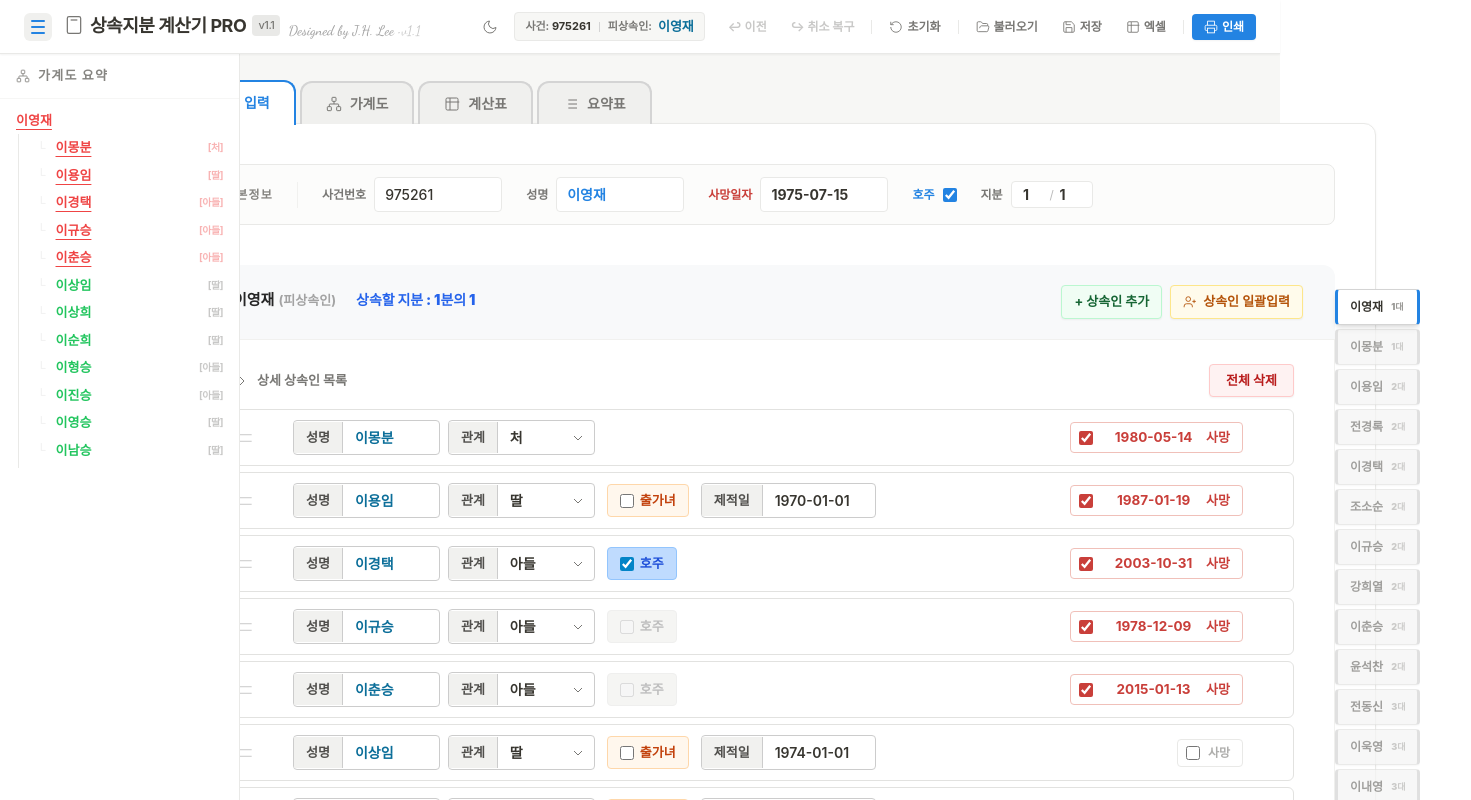
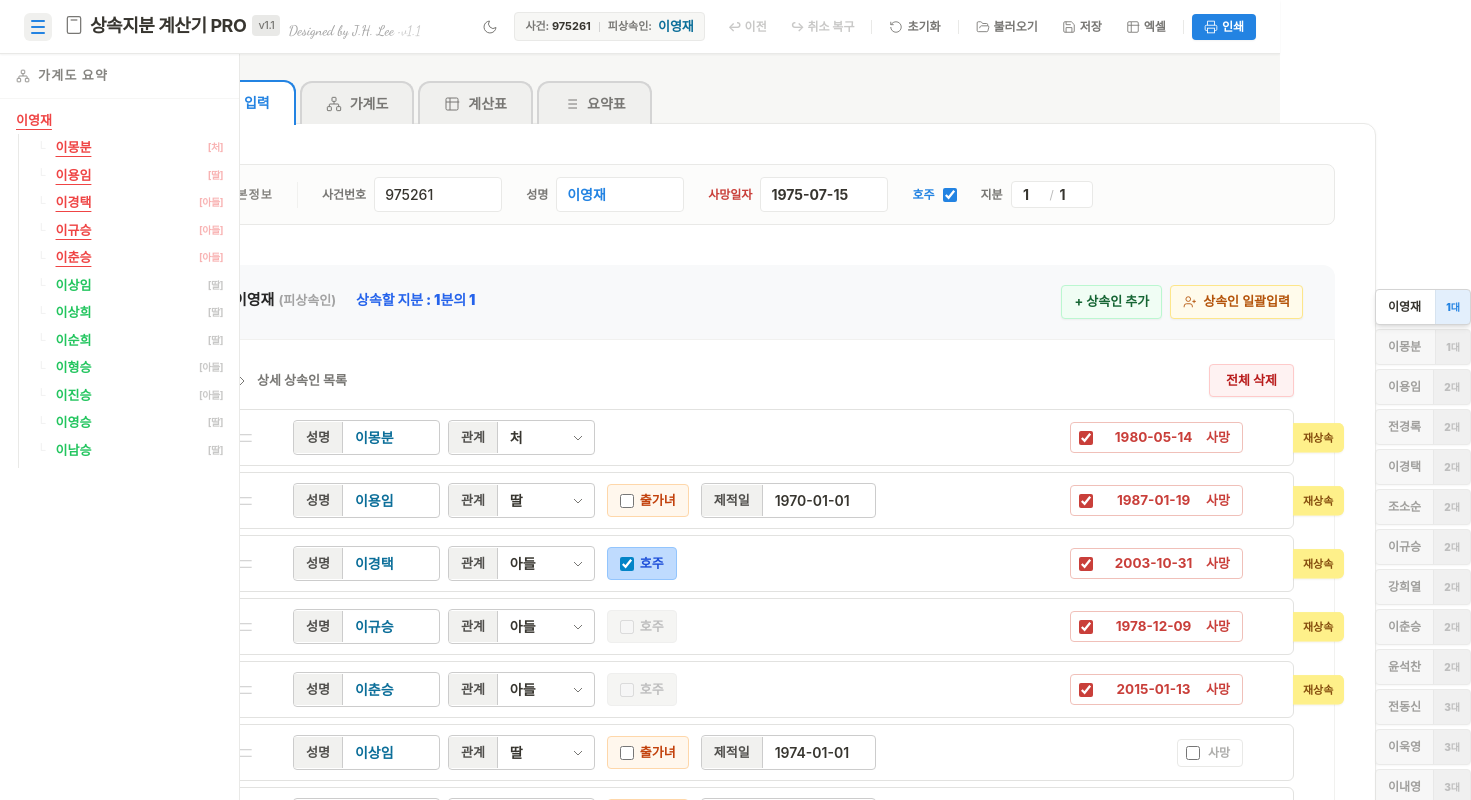
Before and after one commit to wallmendi-beep/inherit-calc, a React (Vite) app: page / in a window 1280 px wide. Shown: the top 800 px of the page, 1471 px wide, since content can reach past the window. Built offline with nearby package versions, Linux system fonts and the light colour scheme.

Commit message:
UI 향상: 대습 행 재상속 포스트잇 탭 부착 및 우측 세대 탭 투톤 디자인 개편 완료

```diff
--- a/src/App.jsx
+++ b/src/App.jsx
@@ -493,6 +493,12 @@ function App() {
     return Array.from(tabMap.values());
   }, [tree]);
 
+  // 진행 중인 활성 탭 객체 참조 (부모, 레벨 정보 포함)
+  const activeTabObj = useMemo(() => {
+    if (!deceasedTabs) return null;
+    return deceasedTabs.find(t => t.id === activeDeceasedTab) || null;
+  }, [deceasedTabs, activeDeceasedTab]);
+
   // 탭 목록이 변경되면 현재 탭이 업는지 확인
   useEffect(() => {
     const tabIds = deceasedTabs.map(t => t.id);
@@ -938,13 +944,16 @@ function App() {
 
                     return (
                       <div className="flex no-print relative z-10 gap-0">
-                        {/* 📂 Post-it 탭 — 카드 오른쪽 바깥에 부착 */}
-                        <div className="absolute top-6 left-full flex flex-col gap-1 pointer-events-auto z-20">
+                        {/* 📂 Post-it 탭 — 카드 오른쪽 테두리 바깥에 부착 */}
+                        <div className="absolute top-6 left-full ml-10 flex flex-col gap-1 pointer-events-auto z-20">
                           {levels.map(lv => (
                             <div key={lv} className="flex flex-col gap-1">
                               {deceasedTabs.filter(t => t.level === lv).map((tab) => {
                                 const isActive = activeDeceasedTab === tab.id;
                                 const p = levelPalette[lv] || levelPalette[5];
+                                  const activeColor = isActive ? p.dotColor : '#a3a3a3';
+                                  const lightBg = `${activeColor}20`; // 투명도 12%의 연한 배경색
+
                                   return (
                                     <button
                                       key={tab.id}
@@ -953,18 +962,19 @@ function App() {
                                         setActiveDeceasedTab(tab.id);
                                         setIsFolderFocused(true);
                                       }}
-                                    style={{
-                                      borderLeft: `3px solid ${isActive ? p.dotColor : '#d4d4d4'}`,
-                                      borderRight: `3px solid ${isActive ? p.dotColor : '#d4d4d4'}`
-                                    }}
-                                    className={`px-3 py-2 rounded-[4px] font-bold text-[12px] flex items-center gap-2 transition-all cursor-pointer border-t border-b whitespace-nowrap shrink-0 ${
+                                      className={`p-0 rounded-[4px] font-bold text-[12px] flex items-stretch transition-all cursor-pointer border whitespace-nowrap shrink-0 overflow-hidden ${
                                         isActive
-                                        ? `${p.activeBg} ${p.activeBorder} ${p.activeText} shadow-md z-50`
-                                        : `${p.inactiveBg} ${p.inactiveBorder} ${p.inactiveText} opacity-70 z-10 hover:opacity-100 shadow-sm`
+                                          ? `${p.activeBg} border-[#d4d4d4] dark:border-neutral-600 ${p.activeText} shadow-md z-50`
+                                          : `${p.inactiveBg} border-[#e2e2e0] dark:border-neutral-700 ${p.inactiveText} opacity-70 z-10 hover:opacity-100 shadow-sm`
                                       }`}
                                     >
-                                    {tab.name}
-                                    <span className="text-[9px] opacity-50 font-black">{lv}대</span>
+                                      <span className="px-3 py-2 flex-1 text-left">{tab.name}</span>
+                                      <span
+                                        className="px-2.5 py-2 flex items-center justify-center border-l border-black/5 dark:border-black/20 text-[10px] font-black"
+                                        style={{ backgroundColor: lightBg, color: activeColor }}
+                                      >
+                                        {lv}대
+                                      </span>
                                     </button>
                                   );
                               })}
@@ -1105,6 +1115,10 @@ function App() {
                                       rootIsHoju={tree.isHoju !== false}
                                       showSubHeirs={false}
                                       isRootChildren={activeDeceasedTab === 'root'}
+                                      onTabClick={(id) => {
+                                        setActiveDeceasedTab(id);
+                                        setIsFolderFocused(true);
+                                      }}
                                     />
                                   ))}
                                   {(() => {
@@ -1112,7 +1126,6 @@ function App() {
 
                                     let potentialHeirsStr = '';
                                     let potentialHeirsLabel = '';
-                                    const activeTabObj = activeDeceasedTab !== 'root' ? tabMap.get(activeDeceasedTab) : null;
 
                                     if (activeTabObj && activeTabObj.parentNode) {
                                       const parentHeirs = activeTabObj.parentNode.heirs || [];
@@ -1122,14 +1135,14 @@ function App() {
                                         const children = parentHeirs.filter(s => s.relation === 'son' || s.relation === 'daughter');
                                         const names = children.map(c => c.name || '(이름없음)');
                                         if (names.length > 0) {
-                                          potentialHeirsLabel = '피대습자의 자녀 목록';
+                                          potentialHeirsLabel = '피대습자의 자녀';
                                           potentialHeirsStr = names.join(', ');
                                         }
                                       } else if (relation === 'son' || relation === 'daughter') {
                                         const siblings = parentHeirs.filter(s => s.id !== currentNode.id && (s.relation === 'son' || s.relation === 'daughter'));
                                         const names = siblings.map(c => c.name || '(이름없음)');
                                         if (names.length > 0) {
-                                          potentialHeirsLabel = '형제자매 목록';
+                                          potentialHeirsLabel = '형제자매';
                                           potentialHeirsStr = names.join(', ');
                                         }
                                       }
@@ -1146,7 +1159,7 @@ function App() {
                                               상속인을 입력하지 않으면 3순위(형제자매)를 상속인으로 간주하여 상속지분을 계산합니다.
                                             </p>
                                             {potentialHeirsStr && (
-                                              <p className="text-[12px] font-bold bg-[#fffbeb] dark:bg-amber-900/10 px-4 py-2 rounded-full text-[#b45309] dark:text-amber-500 mt-2 shadow-sm border border-[#fde68a] dark:border-amber-800/30">
+                                              <p className="text-[13px] font-bold text-[#b45309] dark:text-amber-500 mt-1">
                                                 [{potentialHeirsLabel}] {potentialHeirsStr}
                                               </p>
                                             )}
--- a/src/components/HeirRow.jsx
+++ b/src/components/HeirRow.jsx
@@ -6,7 +6,7 @@ import { getLevelStyle, getLineStyle } from '../utils/styles';
 import { useSortable, SortableContext, verticalListSortingStrategy } from '@dnd-kit/sortable';
 import { CSS } from '@dnd-kit/utilities';
 
-const HeirRow = ({ node, level, handleUpdate, removeHeir, addHeir, siblings, inheritedDate, onKeyDown, toggleSignal, rootIsHoju, showSubHeirs = true, isRootChildren }) => {
+const HeirRow = ({ node, level, handleUpdate, removeHeir, addHeir, siblings, inheritedDate, onKeyDown, toggleSignal, rootIsHoju, showSubHeirs = true, isRootChildren, onTabClick }) => {
   const isSp = node.relation === 'wife' || node.relation === 'husband';
   const isSon = node.relation === 'son';
   const isDaughter = node.relation === 'daughter';
@@ -180,6 +180,17 @@ const HeirRow = ({ node, level, handleUpdate, removeHeir, addHeir, siblings, inh
           )}
         </div>
 
+        {node.isDeceased && onTabClick && !disqualificationReason && (
+          <button
+            type="button"
+            onClick={() => onTabClick(node.id)}
+            className="absolute left-full top-1/2 -translate-y-1/2 text-[11px] font-black text-[#854d0e] dark:text-amber-500 hover:text-[#713f12] dark:hover:text-amber-300 bg-[#fef08a] dark:bg-amber-900/60 hover:bg-[#fde047] dark:hover:bg-amber-800 border border-l-0 border-[#fef08a] dark:border-amber-700/50 px-2.5 py-1.5 rounded-r-md transition-all shadow-sm z-10 whitespace-nowrap no-print"
+            title="대습상속 입력 탭으로 이동"
+          >
+            재상속
+          </button>
+        )}
+
         <button type="button" onClick={() => removeHeir(node.id)} onKeyDown={onKeyDown} className="text-[#d4d4d4] dark:text-slate-500 hover:text-[#c93f3a] dark:hover:text-red-400 p-1.5 ml-2 shrink-0 rounded transition-colors opacity-0 group-hover:opacity-100 focus:opacity-100" title="삭제">
           <IconTrash2 className="w-5 h-5" />
         </button>
@@ -225,6 +236,9 @@ const HeirRow = ({ node, level, handleUpdate, removeHeir, addHeir, siblings, inh
                       onKeyDown={onKeyDown}
                       toggleSignal={toggleSignal}
                       rootIsHoju={rootIsHoju}
+                      showSubHeirs={showSubHeirs}
+                      isRootChildren={isRootChildren}
+                      onTabClick={onTabClick}
                     />
                   ))}
                 </SortableContext>
```
Lines whose indentation alone changed are shown as unchanged.
